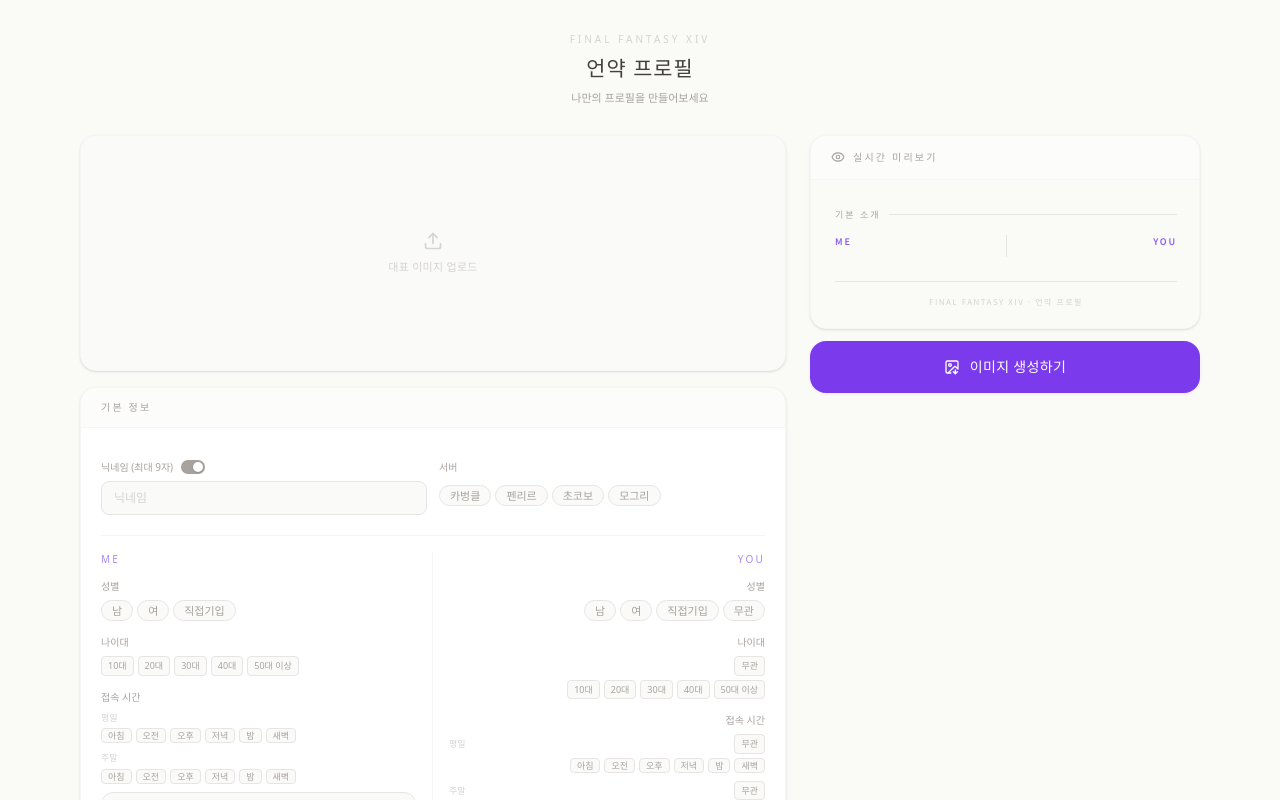
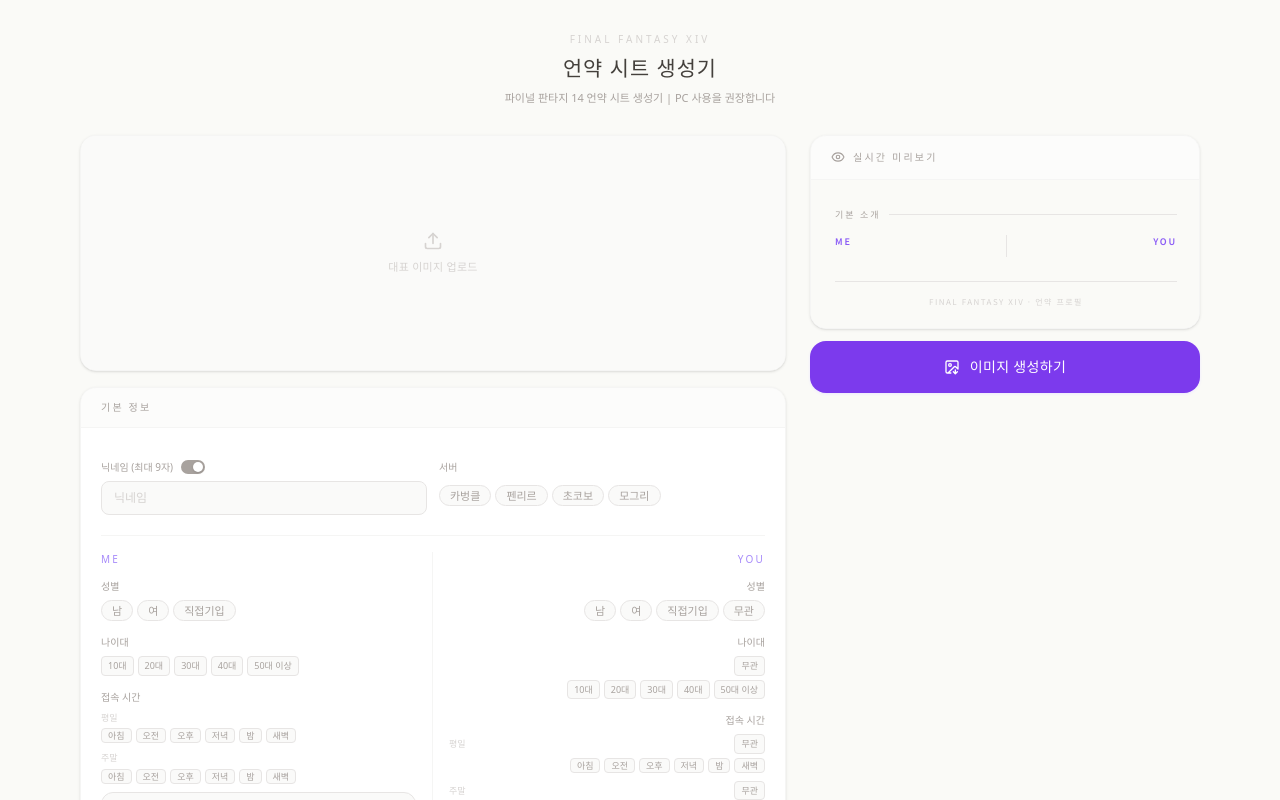
Before and after one commit to gogobibi/eternal-bonding-sheet, a Next.js app: page / in a window 1280 px wide. Shown: the top 800 px of the page. Built offline with nearby package versions, Linux system fonts and the light colour scheme.

Commit message:
feat: 타이틀 수정 파비콘 및 오픈그래프 설정

```diff
--- a/app/layout.tsx
+++ b/app/layout.tsx
@@ -8,8 +8,14 @@ const notoSansKr = Noto_Sans_KR({
 });
 
 export const metadata: Metadata = {
-  title: "언약 프로필 · FFXIV",
-  description: "파이널 판타지 14 언약 프로필 생성기",
+  title: "언약 시트 생성기 · FFXIV",
+  description: "파이널 판타지 14 언약 시트 생성기",
+  icons: {
+    icon: "/heart.png",
+  },
+  openGraph: {
+    images: [{ url: "/meta.png" }],
+  },
 };
 
 export default function RootLayout({
@@ -19,9 +25,7 @@ export default function RootLayout({
 }>) {
   return (
     <html lang="ko">
-      <body className={`${notoSansKr.variable} antialiased`}>
-        {children}
-      </body>
+      <body className={`${notoSansKr.variable} antialiased`}>{children}</body>
     </html>
   );
 }
--- a/app/page.tsx
+++ b/app/page.tsx
@@ -10,10 +10,10 @@ export default function Home() {
             Final Fantasy XIV
           </p>
           <h1 className="text-stone-700 text-[1.3rem] font-medium tracking-[0.05em]">
-            언약 프로필
+            언약 시트 생성기
           </h1>
           <p className="text-[11px] text-stone-400 mt-1.5">
-            나만의 프로필을 만들어보세요
+            파이널 판타지 14 언약 시트 생성기 | PC 사용을 권장합니다
           </p>
         </div>
 
```
Also changed, not shown: public/heart.png (renamed from public/job-icons/heart.png), public/meta.png (added).
